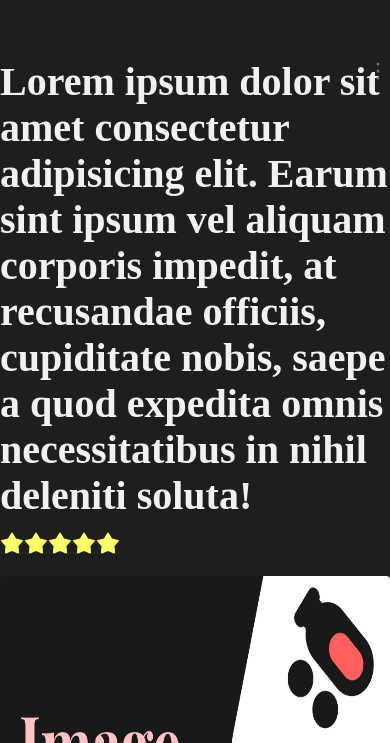
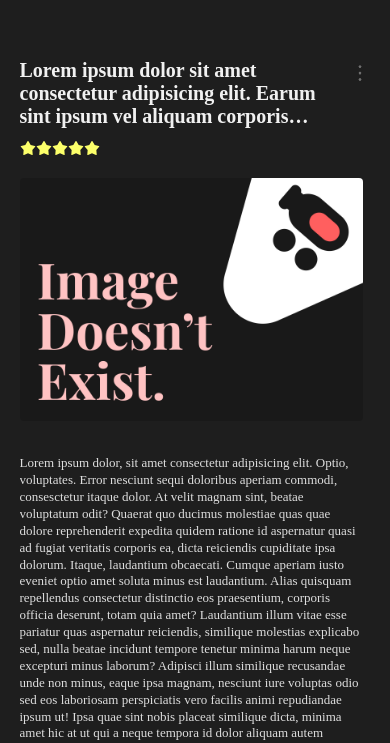
Before and after one commit to FE-Ocean/who-be-go, a plain HTML site: page pages/reviewDetail.html in a window 390 px wide. Shown: the part 101-844 px from the top of the page. Drawn offline with Linux system fonts and the light colour scheme.

Commit message:
Design: 리뷰페이지 UI 수정

```diff
--- a/styles/components/_card.scss
+++ b/styles/components/_card.scss
@@ -131,7 +131,7 @@
     overflow-y: scroll;
     .card-s {
         @extend %card-base;
-        background-image: url('../../assets/images/min-post-default.jpg');
+        background-image: url('../../assets/images/min_post_default.jpg');
         border-radius: 15px;
         background-position: center center;
         width: 210px;
--- a/styles/pages/review.scss
+++ b/styles/pages/review.scss
@@ -46,10 +46,9 @@
 
 .details-movie {
     display: inline-block;
-    top: 0;
+    top: 3px;
     right: 22.5px;
     position: absolute;
-    // float: right;
     .btn-modal {
         cursor: pointer;
         &::marker {
@@ -78,11 +77,13 @@
 
 .text-story {
     color: $content-text;
-    font-size: 14px;
-    margin-top: 22px;
-    margin-bottom: 21px;
-    max-width: 98%;
-    max-height: 200px;
+    font-size: 13px;
+    line-height: 1.3;
+    margin: 22px 0;
+    max: {
+        width: 98%;
+        height: 200px;
+    }
     overflow-y: scroll;
     border-radius: 4px;
 }
@@ -131,7 +132,7 @@
         width: 80px;
     }
     .text-story {
-        font-size: 12px;
+        font-size: 13px;
     }
     .text-date {
         font-size: 11px;
--- a/styles/pages/reviewDetail.scss
+++ b/styles/pages/reviewDetail.scss
@@ -1,47 +1,83 @@
 @import '../constants/colors';
+@import '../components/common';
 
 .main {
     overflow: hidden;
+    padding: 0 5%;
 }
 
 .wrapper-review {
-    max-width: 739px;
+    max-width: 600px;
     margin: 70px auto;
     position: relative;
+    overflow-x: hidden;
 }
 
 .movie-title {
+    @include text-overflow-three(90%);
     color: $title-text;
-    font-size: 40px;
+    font-size: 30px;
 }
 
 .btn-modal {
     position: absolute;
-    top: 0;
+    top: 3px;
     right: 0;
+    .ico-modal {
+        width: 30px;
+        height: 30px;
+    }
 }
 
 .img-rating {
     display: block;
-    width: 120px;
+    width: 100px;
     margin-top: 12px;
-    margin-bottom: 21px;
+    margin-bottom: 22px;
 }
 
 .img-poster {
     border-radius: 4px;
-    max-width: 100%;
-    height: 400px;
+    width: 98%;
+    max-height: 425px;
+    object-fit: contain;
 }
 
 .text-story {
     color: $content-text;
-    font-size: 16px;
-    margin-top: 60px;
-    margin-bottom: 40px;
+    font-size: 14px;
+    line-height: 1.3;
+    margin: 30px 0;
+    max: {
+        width: 98%;
+        height: 300px;
+    }
+    overflow-y: scroll;
+    border-radius: 4px;
 }
 
 .text-date {
     color: $disabled-line;
-    font-size: 14px;
+    font-size: 13px;
 }
+
+@media screen and (max-width: 768px) {
+    .movie-title {
+        font-size: 20px;
+    }
+    .img-rating {
+        width: 80px;
+    }
+    .text-story {
+        font-size: 13px;
+    }
+    .text-date {
+        font-size: 11px;
+    }
+    .btn-modal {
+        .ico-modal {
+            width: 22px;
+            height: 22px;
+        }
+    }
+}
```
Also changed, not shown: styles/main.css, styles/pages/review.css, styles/pages/reviewDetail.css.
